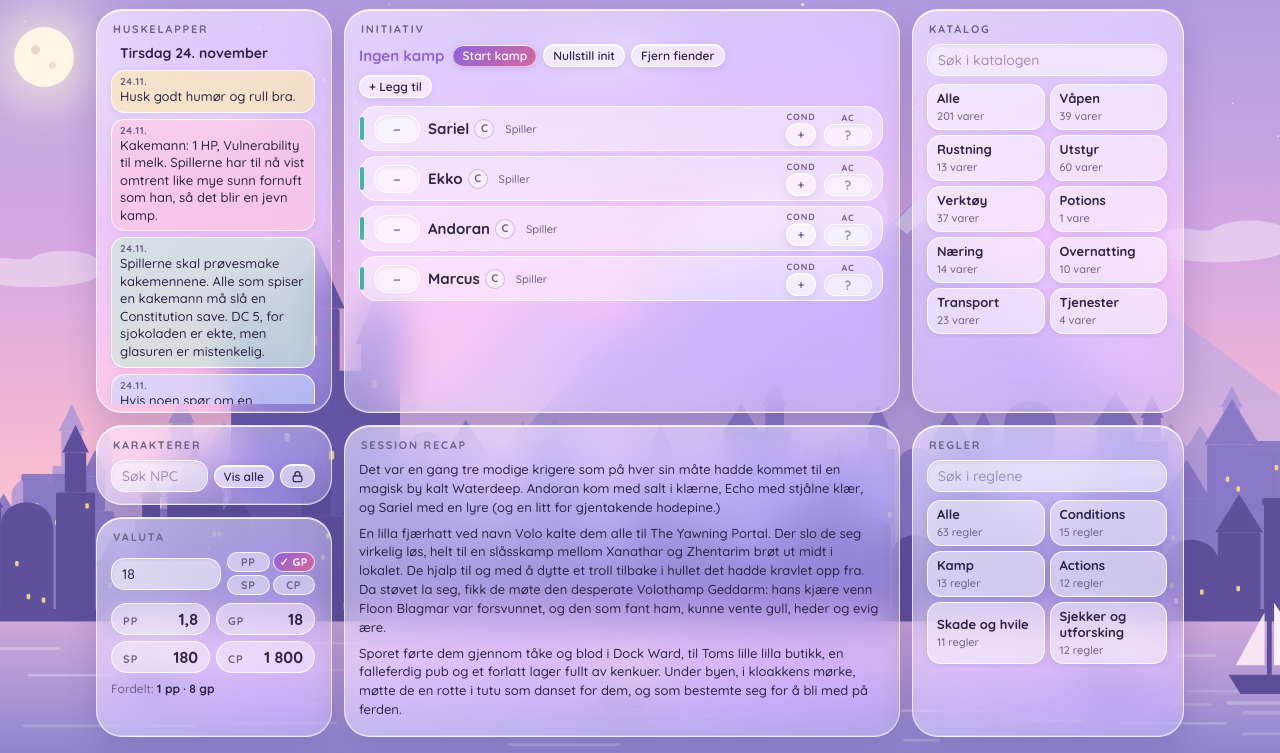
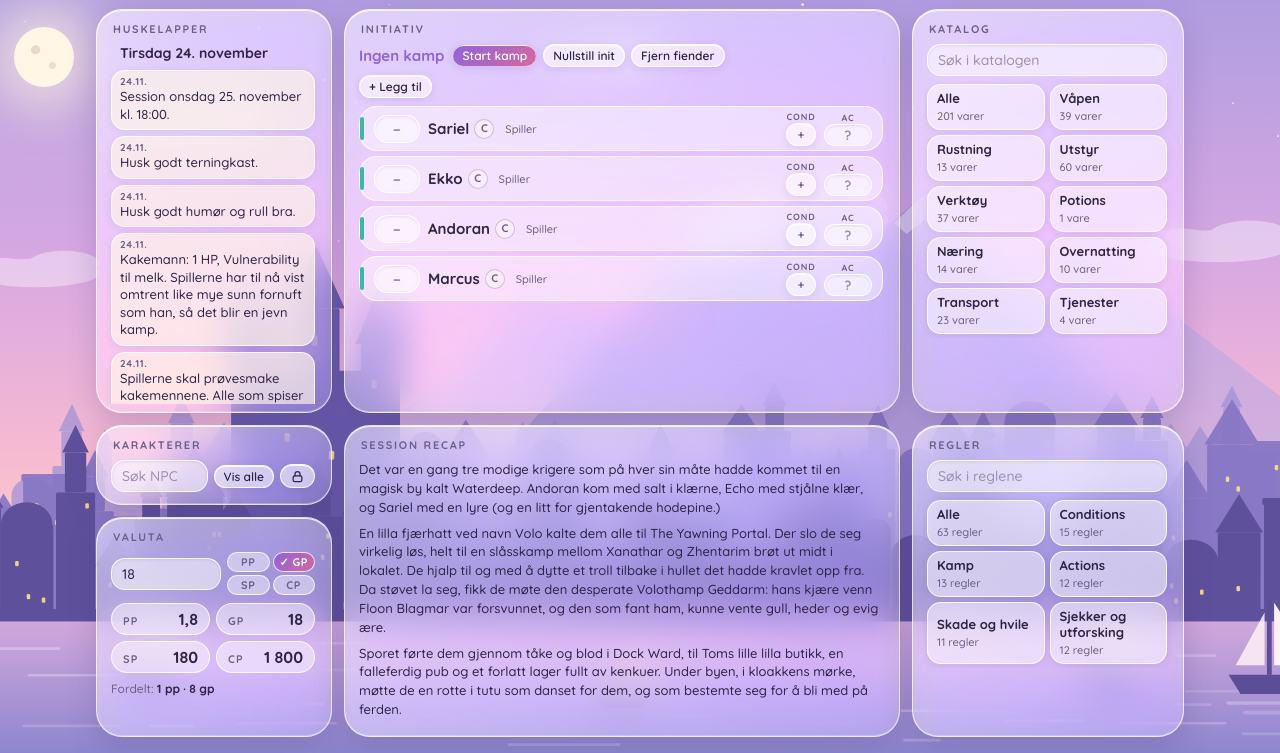
Before and after one commit to lofotspill/waterdeep, a plain HTML site: page index.html in a window 1280 px wide. Shown: the part 47-800 px from the top of the page. Drawn offline with Linux system fonts and the light colour scheme.

Commit message:
Huskelapper i månefarge, to nye lapper
Co-Authored-By: Claude Sonnet 5.5 <noreply@anthropic.com>
Claude-Session: https://claude.ai/code/session_013M5GFXUbCXhjb2CW3gWAhn

```diff
--- a/index.html
+++ b/index.html
@@ -273,10 +273,7 @@ details.addwrap[open] { padding-bottom: 8px; }
 .notelist { display: grid; gap: 6px; }
 .nhdr { display: grid; gap: 6px; }
 .note { border-radius: 14px; padding: 4px 8px 6px; border: 1px solid rgba(255,255,255,.85); box-shadow: 0 2px 8px rgba(70,50,120,.1); }
-.note.c0 { background: rgba(255,238,170,.62); }
-.note.c1 { background: rgba(255,200,222,.6); }
-.note.c2 { background: rgba(196,238,214,.62); }
-.note.c3 { background: rgba(200,218,255,.62); }
+.note { background: rgba(255,246,230,.66); }
 .nhead { display: flex; align-items: center; justify-content: space-between; }
 .nhead small { color: var(--muted); font-size: 10px; font-weight: 700; letter-spacing: .06em; }
 .nhead .btn { width: 22px; height: 22px; padding: 0; line-height: 1; font-size: 13px; }
@@ -1645,6 +1642,16 @@ function initNotes() {
 }
 const NOTES = [
  {
+  "id": "n-session",
+  "t": 1795559990007,
+  "text": "Session onsdag 25. november kl. 18:00."
+ },
+ {
+  "id": "n-terning",
+  "t": 1795559990006,
+  "text": "Husk godt terningkast."
+ },
+ {
   "id": "n-humor",
   "t": 1795559900005,
   "text": "Husk godt humør og rull bra."
```
